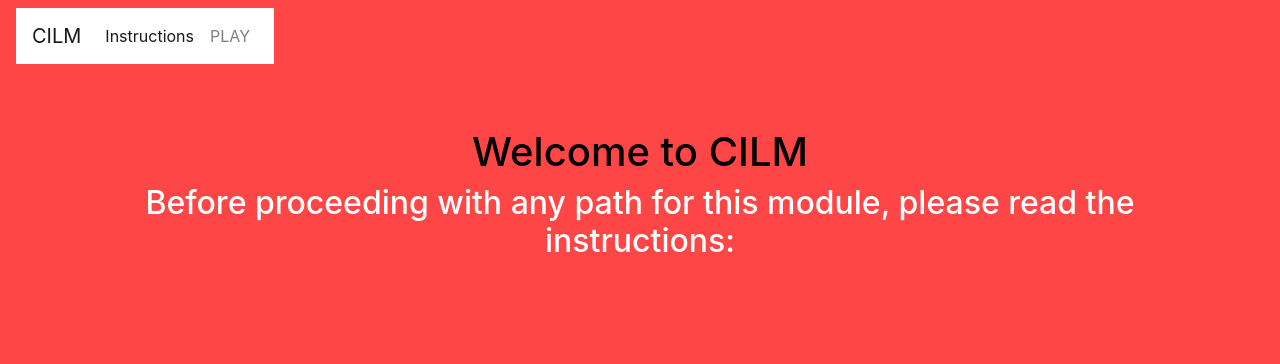
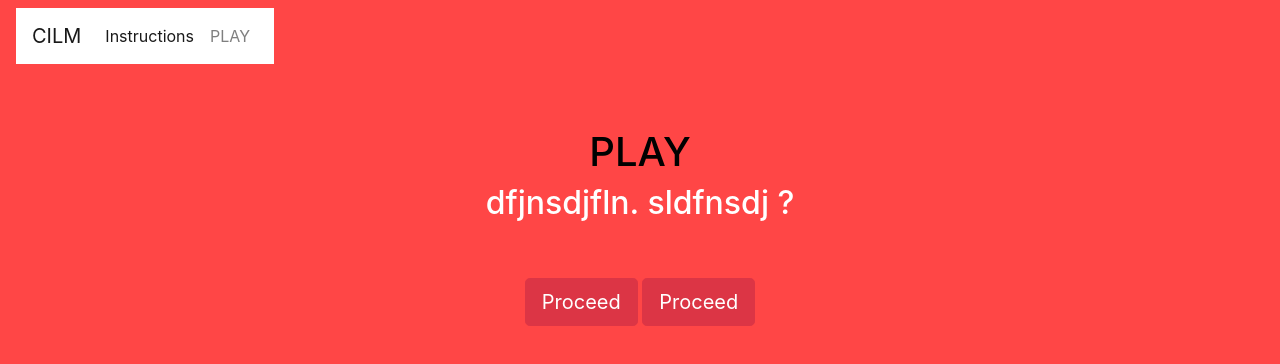
Before and after one commit to cinyees/CILM, a plain HTML site: page choice1.html in a window 1280 px wide. Drawn offline with nearby package versions, Linux system fonts and the light colour scheme.

Commit message:
added choice page

```diff
--- a/Home.html
+++ b/choice1.html
@@ -8,17 +8,17 @@
 <body>
   <nav class="navbar navbar-expand-md fixed-top">
     <nav class="navbar navbar-light" style="background-color: #FFFFFF;">
-    <a class="navbar-brand" href="home.html">CILM</a>
+    <a class="navbar-brand" href="index.html">CILM</a>
     <button class="navbar-toggler" type="button" data-toggle="collapse" data-target="#navbarsExampleDefault" aria-controls="navbarsExampleDefault" aria-expanded="false" aria-label="Toggle navigation">
       <span class="navbar-toggler-icon"></span>
     </button>
     <div class="collapse navbar-collapse" id="navbarsExampleDefault">
       <ul class="navbar-nav mr-auto">
         <li class="nav-item active">
-          <a class="nav-link" href="home.html">Instructions <span class="sr-only">(current)</span></a>
+          <a class="nav-link" href="index.html">Instructions <span class="sr-only">(current)</span></a>
         </li>
         <li class="nav-item">
-          <a class="nav-link" href="play.html">PLAY</a>
+          <a class="nav-link" href="Play.html">PLAY</a>
         </li>
       </ul>
     </div>
@@ -28,9 +28,17 @@
   <main role="main" class="container">
 
   <div class="starter-template">
-      <h1>Welcome to CILM</h1>
-      <h2>Before proceeding with any path for this module, please read the instructions:</h2>
+      <h1>PLAY</h1>
+      <h2>dfjnsdjfln. sldfnsdj ? </h2>
   </div>
+<div align="center">
+  <a href="index.html">
+  <button type="button" class="btn btn-danger btn-lg">Proceed</button>
+  </a>
+  <a href="index.html">
+  <button type="button" class="btn btn-danger btn-lg">Proceed</button>
+  </a>
+</div>
 </body>
   <script src="https://code.jquery.com/jquery-3.3.1.slim.min.js" integrity="sha384-q8i/X+965DzO0rT7abK41JStQIAqVgRVzpbzo5smXKp4YfRvH+8abtTE1Pi6jizo" crossorigin="anonymous"></script>
     <script>window.jQuery || document.write('<script src="../../assets/js/vendor/jquery-slim.min.js"><\/script>')</script>
```
Also changed, not shown: Play.html (+7 -2 lines), index.html (+12 -1 lines), 1 other file.
